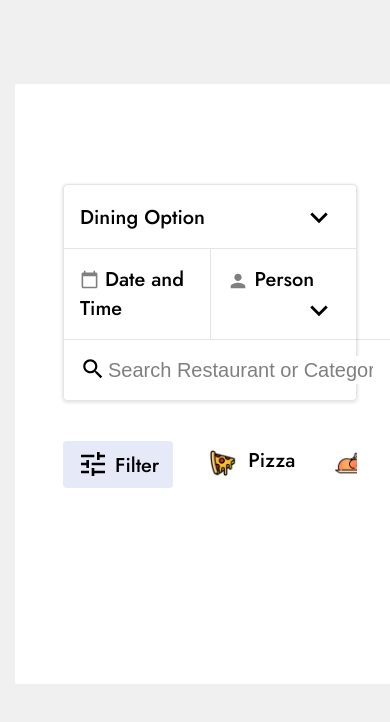
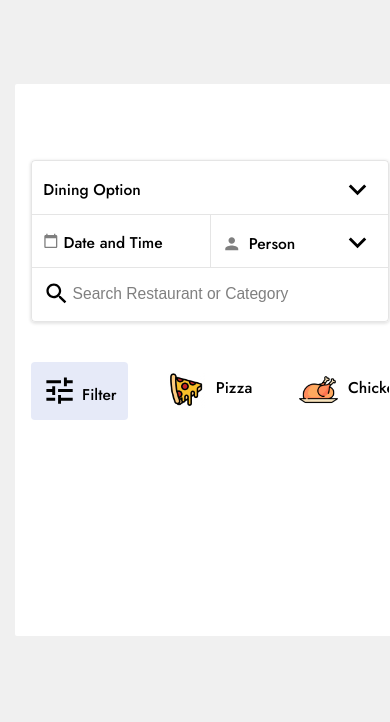
Before and after one commit to natiabosto/dinespace-task, a React (Create React App) app: page / in a window 390 px wide. Shown: the top 722 px of the page. Built offline with nearby package versions, Linux system fonts and the light colour scheme.

Commit message:
add responsive design

```diff
--- a/src/App.css
+++ b/src/App.css
@@ -20,6 +20,18 @@ body {
   text-align: center;
 }
 
+/* responsive styles */
+
+.dinespace-font-size__medium {
+  font-size: 20px;
+}
+
+@media screen and (max-width: 400px) {
+  .dinespace-font-size__medium {
+    font-size: 4vw !important;
+  }
+}
+
 /* common styles for components */
 
 .shadowed-border {
@@ -30,10 +42,6 @@ body {
 
 .dinespace-label {
   vertical-align: middle;
-}
-
-.dinespace-text__medium {
-  font-size: 20px;
 }
 
 .shadow-styler {
--- a/src/App.js
+++ b/src/App.js
@@ -16,8 +16,7 @@ const Wrapper = styled.div`
     background-color: #ffffff;
     border-radius: 2px;
     min-height: 400px;
-    padding: 100px 48px;
-    // position: relative;
+    padding: 9vh 4vw;
   }
 `
 
--- a/src/components/Filter/index.js
+++ b/src/components/Filter/index.js
@@ -59,6 +59,26 @@ const Wrapper = styled.div`
         vertical-align: middle;
         margin-right: 10px;
     }
+
+    @media screen and (max-width: 400px) {
+        .filter-item__container {
+            padding: 2vw 6vw;
+        }
+
+        .filter-item__image {
+            width: 10vw;
+            height: 10vw;
+        }
+
+        .filter-button__container {
+            padding: 3vw;
+        }
+
+        .filter-button__icon {
+            margin-bottom: -2vw;
+            font-size: 9vw;
+        }
+    }
 `
 
 export const Filter = () => {
@@ -99,7 +119,7 @@ export const Filter = () => {
         <Wrapper>
             <div className='filter-button__container'>
                 <TuneIcon className='filter-button__icon'/>
-                { filterExtended ? <label> Filter </label> :
+                { filterExtended ? <label className='dinespace-font-size__medium'> Filter </label> :
                     <div className='notification__container'>
                         <div className='notification__number'> { notificationNumber } </div>
                     </div>
@@ -108,7 +128,7 @@ export const Filter = () => {
             <div className='filters__container' ref={filterRef}>
                 {
                     filterItems.map((item, index) => {return(
-                        <div className='filter-item__container' key={index}>
+                        <div className='filter-item__container dinespace-font-size__medium' key={index}>
                             <img className='filter-item__image' src={item.src} />
                             { item.text }
                         </div>
--- a/src/components/Reservation/DateAndTime.js
+++ b/src/components/Reservation/DateAndTime.js
@@ -9,15 +9,16 @@ import DateFnsUtils from '@date-io/date-fns'
 
 const Wrapper = styled.div`
     display: flex;
-    display: inline-block;
 
     .date-and-time__name {
         display: inline-block;
         padding: 16px;
         flex: 1;
+        white-space: nowrap;
 
         > * {
             pointer-events: none;
+            vertical-align: middle;
         }
     }
 
@@ -28,8 +29,10 @@ const Wrapper = styled.div`
     .calendar__icon {
         color: var(--grey);
         vertical-align: middle;
-        font-size: 19px !important;
+        font-size: 19px;
         margin-bottom: 4px;
+        // margin: 5px 7px;
+        // flex: 1;
     }
 
     .date-and-time-picker__container {
@@ -230,6 +233,98 @@ const Wrapper = styled.div`
             font-size: 24px;
         }
     }
+
+    @media screen and (max-width: 400px) {
+        .date-and-time__name {
+            padding: 3vw;
+        }
+
+        .calendar__icon {
+            font-size: 4vw;
+        }
+
+        .line-break__top {
+            top: 100px;
+            max-width: 80vw;
+        }
+
+        .line-break__bottom {
+            top: 170px;
+            max-width: 80vw;
+        }
+
+        .arrival-time-buttons__before {
+            margin-top: 30px;
+        }
+
+        .arrival-time-buttons__container .arrival-time-button__clear {
+            margin: 8vw;
+        }
+
+        .arrival-time-button__done {
+            height: 40px;
+            width: fit-content;
+            padding: 1vw 15vw;
+        }
+
+        .arrival-time__options-container {
+            max-width: 98vw;
+        }
+
+        .calendar-picker__icon-arrow {
+            font-size: 8vw;
+            margin: -10px;
+        }
+
+        .calendar-picker__icon-close {
+            font-size: 10vw;
+            margin: -13px;
+        }
+
+        // datepicker overrides
+
+            .MuiPickersCalendarHeader-transitionContainer {
+                height: 5vw;
+                margin-top: 6px;
+            }
+
+            .MuiPickersSlideTransition-transitionContainer > * {
+                font-size: 4vw;
+            }
+
+            .MuiIconButton-root {
+                font-size: 4vw;
+                height: 12vw;
+                width: 12vw;
+            }
+
+            .MuiPickersCalendarHeader-switchHeader {
+                width: 70vw;
+
+                .MuiSvgIcon-root {
+                    font-size: 9vw;
+                }
+            }
+
+            .MuiPickersCalendar-transitionContainer {
+                margin-top: 10vw;
+                min-height: 70vw;
+            }
+
+            .MuiPickersDay-day {
+                margin: 1vw;
+            }
+
+            .MuiPickersCalendarHeader-dayLabel {
+                width: 11vw;
+                font-size: 4vw;
+                margin-top: 7vw;
+            }
+
+            .MuiTypography-colorInherit {
+                font-size: 4vw;
+            }
+    }
 `
 
 const DateAndTime = ({ className }) => {
@@ -332,7 +427,7 @@ const DateAndTime = ({ className }) => {
         <Wrapper className={className}>
             <div className='date-and-time__name' onClick={handleDateAndTimePickerOpen}>
                 <CalendarTodayIcon className='calendar__icon'/>
-                <label className='calendar-picker-label'> { selectedDate && arrivalTime ? `${selectedDate.getUTCDate()}, ${months[selectedDate.getMonth()]}, ${availableReservationTimes[arrivalTime-1].time}` : dateAndTime } </label>
+                <label className='calendar-picker-label dinespace-font-size__medium'> { selectedDate && arrivalTime ? `${selectedDate.getUTCDate()}, ${months[selectedDate.getMonth()]}, ${availableReservationTimes[arrivalTime-1].time}` : dateAndTime } </label>
             </div>
             {
                 isPickerOpen ?
@@ -341,7 +436,7 @@ const DateAndTime = ({ className }) => {
                         <ArrowBackIosIcon className='calendar__picker__icon calendar-picker__icon-arrow' onClick={() => {setIsPickerOpen(false)}} />
                         <div className='date-and-time-picker__name' onClick={() => {setIsPickerOpen(true)}}>
                             <CalendarTodayIcon className='calendar-picker__icon'/>
-                            <label className='calendar-picker-label'> { dateAndTime } </label>
+                            <label className='calendar-picker-label dinespace-font-size__medium'> { dateAndTime } </label>
                         </div>
                         <CloseIcon className='calendar__picker__icon calendar-picker__icon-close' onClick={() => {setIsPickerOpen(false)}} />
                     </div>
@@ -355,7 +450,7 @@ const DateAndTime = ({ className }) => {
                         />
                     </MuiPickersUtilsProvider>
                     <div className='arrival-time__container'>
-                        <label className='arrival-time__label'> Arrival Time </label>
+                        <label className='arrival-time__label dinespace-font-size__medium'> Arrival Time </label>
                         <div className='arrival-time__options-container' ref={arrivalTimeRef}>
                             <hr className='arrival-time__options-line-break line-break__top'key={Math.random()}/>
                         {
@@ -370,8 +465,12 @@ const DateAndTime = ({ className }) => {
                     </div>
                     <div className='arrival-time-buttons__before'></div>
                     <div className='arrival-time-buttons__container'>
-                        <label className='arrival-time-button__clear' onClick={handleClear} >Clear</label>
-                        <div className='arrival-time-button__done' onClick={handleArrivalTimeSet}>Done</div>
+                        <label className='arrival-time-button__clear dinespace-font-size__medium' onClick={handleClear} >Clear</label>
+                        <div className='arrival-time-button__done' onClick={handleArrivalTimeSet}>
+                            <label  className='dinespace-font-size__medium'>
+                                Done
+                            </label>
+                        </div>
                     </div>
                 </div>
                 : undefined
--- a/src/components/Reservation/DiningOption.js
+++ b/src/components/Reservation/DiningOption.js
@@ -60,7 +60,6 @@ const Wrapper = styled.div`
     .option-chosen {
         display: inline-block;
         flex: 1;
-        font-size: 22px;
     }
 
     .option__icon {
@@ -71,6 +70,23 @@ const Wrapper = styled.div`
 
     .option__label {
         margin-left: 8px;
+    }
+
+    @media screen and (max-width: 350px) {
+        .option__icon {
+            font-size: 8vw;
+        }
+    }
+
+    @media screen and (max-width: 400px) {
+        .expand-more,
+        .expand-less {
+            font-size: 10vw;
+        }
+
+        .date-and-time__name {
+            padding: 3vw;
+        }
     }
 `
 
@@ -84,7 +100,7 @@ const DiningOption = ({ className }) => {
     const diningOptions = [
         {
             id: 1,
-            icon: <FastfoodIcon className={`option__icon ${Number(diningOption) === 1 ? 'option-chosen' : ''}`} />,
+            icon: <FastfoodIcon className={`option__icon dinespace-font-size__medium ${Number(diningOption) === 1 ? 'option-chosen' : ''}`} />,
             label: 'Dine Out'
         },
         {
@@ -120,11 +136,11 @@ const DiningOption = ({ className }) => {
             {
                 diningOption === undefined ?
 
-                <label className='dinespace-label'> Dining Option </label>
+                <label className='dinespace-label dinespace-font-size__medium'> Dining Option </label>
                 :
                 <div className='inner-title__container'>
                     { diningOptions[diningOption-1].icon }
-                    <label className='option__label option-chosen'> { diningOptions[diningOption-1].label } </label>
+                    <label className='option__label option-chosen dinespace-font-size__medium'> { diningOptions[diningOption-1].label } </label>
                 </div>
             }
             {
@@ -145,7 +161,7 @@ const DiningOption = ({ className }) => {
 
                                     <div className='option' id={option.id} onClick={handleOptionClick} key={index}>
                                         { option.icon }
-                                        <label className={`option__label ${Number(diningOption) === Number(option.id) ? 'option-chosen' : ''}`}> { option.label } </label>
+                                        <label className={`option__label dinespace-font-size__medium ${Number(diningOption) === Number(option.id) ? 'option-chosen' : ''}`}> { option.label } </label>
                                     </div>
 
                                 )}).reduce((previous, current) => [previous, <hr className='options__line-break'key={Math.random()}/>, current])
--- a/src/components/Reservation/Person.js
+++ b/src/components/Reservation/Person.js
@@ -17,6 +17,8 @@ const Wrapper = styled.div`
 
         > * {
             pointer-events: none;
+            display: inline-block;
+            vertical-align: middle;
         }
     }
 
@@ -24,7 +26,12 @@ const Wrapper = styled.div`
         color: var(--grey);
         vertical-align: middle;
         font-size: 22px !important;
-        margin-bottom: 2px;
+        margin-right: 7px;
+        margin-bottom: 0;
+    }
+
+    .person__label {
+        margin-top: 0;
     }
 
     .expand-more,
@@ -78,6 +85,29 @@ const Wrapper = styled.div`
         text-align: center;
     }
 
+    @media screen and (max-width: 400px) {
+        .expand-more,
+        .expand-less {
+            font-size: 10vw;
+        }
+
+        .plus-minus__icon {
+            font-size: 10vw;
+        }
+
+        .person__icon {
+            margin-top: 6px;
+            font-size: 5vw !important;
+        }
+
+        .person__label {
+            margin-top: 6px;
+        }
+
+        .person__name {
+            padding: 3vw;
+        }
+    }
 `
 
 const Person = ({ className }) => {
@@ -101,17 +131,17 @@ const Person = ({ className }) => {
 
     return (
         <Wrapper className={className}>
-            <div className='person__name' onClick={handleExpansion}>
+            <div className='person__name dinespace-font-size__medium' onClick={handleExpansion}>
                 {
                 personCount === 1 ?
                 <>
                     <PersonIcon className='person__icon' />
-                    <label> { personCount === 1 ? `Person` : `${ personCount } People` } </label>
+                    <label className='person__label dinespace-font-size__medium'> { personCount === 1 ? `Person` : `${ personCount } People` } </label>
                 </>
                 :
                 <>
                     <PeopleIcon className='person__icon' />
-                    <label> { personCount === 1 ? `Person` : `${ personCount } People` } </label>
+                    <label className='person__label dinespace-font-size__medium'> { personCount === 1 ? `Person` : `${ personCount } People` } </label>
                 </>
             }
             {
@@ -134,11 +164,15 @@ const Person = ({ className }) => {
                                     :
                                     <PeopleIcon className='group-size__icon' />
                                 }
-                                Group Size
+                                <label className='dinespace-font-size__medium'>Group Size</label>
                             </div>
                             <div className='group-size__changer-container'>
                                 <RemoveCircleOutlineIcon onClick={handleMinus} className={`plus-minus__icon ${personCount === 1 ? 'plus-minus__icon-disabled' : '' }`} />
-                                <div className='person-count__number'>{ personCount }</div>
+                                <div className='person-count__number'>
+                                    <label className='dinespace-font-size__medium'>
+                                        { personCount }
+                                    </label>
+                                </div>
                                 <AddCircleOutlineIcon onClick={handlePlus} className='plus-minus__icon'/>
                             </div>
                         </div>
--- a/src/components/Reservation/Search.js
+++ b/src/components/Reservation/Search.js
@@ -8,7 +8,7 @@ const Wrapper = styled.div`
 
     .search__icon {
         vertical-align: middle;
-        font-size: 26px !important;
+        font-size: 26px;
         margin-bottom: 2px;
     }
 
@@ -22,13 +22,23 @@ const Wrapper = styled.div`
     .search__input::placeholder {
         color: var(--grey);
     }
+
+    @media screen and (max-width: 400px) {
+        .search__input {
+            font-size: Calc(1vw * 5);
+        }
+
+        .search__icon {
+            font-size: 7vw;
+        }
+    }
 `
 
 const Search = ({ className }) => {
     return (
         <Wrapper className={className}>
             <SearchIcon className='search__icon' />
-            <input name='Search' placeholder='Search Restaurant or Category' className='dinespace-text__medium search__input' />
+            <input name='Search' placeholder='Search Restaurant or Category' className='dinespace-font-size__medium search__input' />
         </Wrapper>
     )
 }
--- a/src/components/Reservation/index.js
+++ b/src/components/Reservation/index.js
@@ -49,6 +49,12 @@ const Wrapper = styled.div`
         border-left: 1px solid var(--borderColor)
     }
 
+    @media screen and (max-width: 400px) {
+        .dining-option,
+        .search {
+            padding: 3vw;
+        }
+    }
 `
 
 export const Reservation = () => {
```
